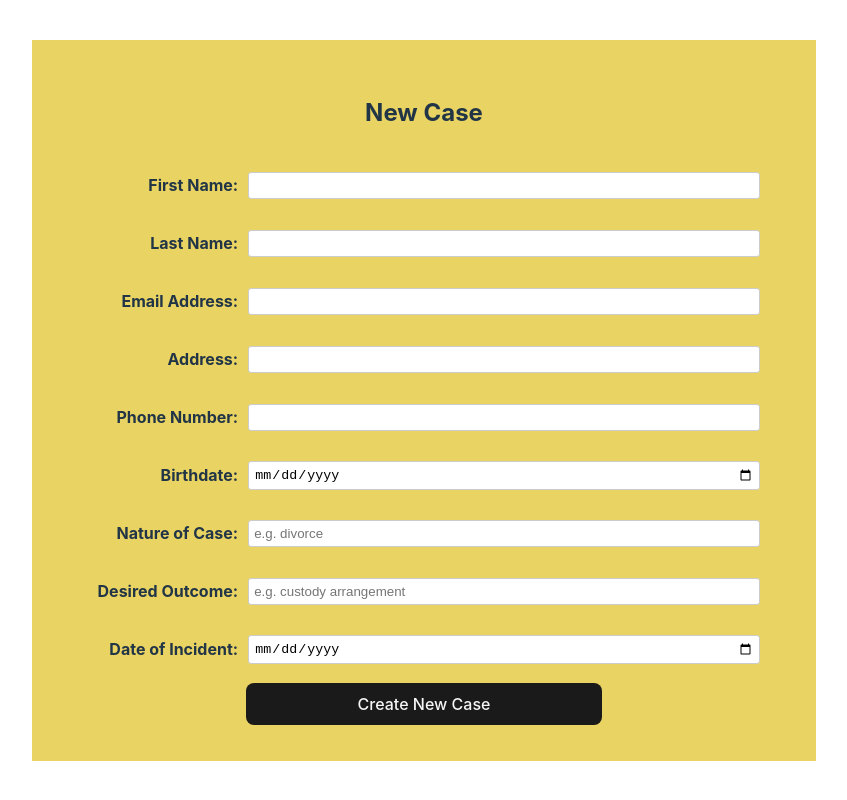
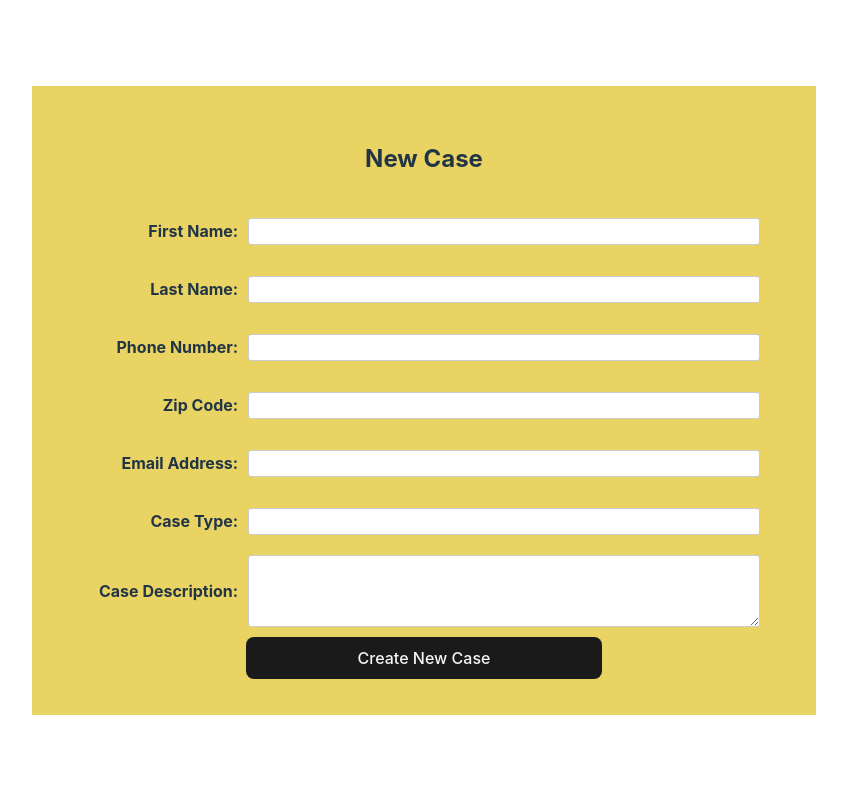
Before and after one commit to JaviTrek/LawLinker, a React (Vite) app in the folder frontend/: page /client in a window 1280 px wide. Shown: the whole page, without its empty margins (216-1063 px from the left). Built offline with nearby package versions, Linux system fonts and the light colour scheme.

Commit message:
Changed form fields to match fields on Morgan & Morgan site

```diff
--- a/frontend/src/components/Input.jsx
+++ b/frontend/src/components/Input.jsx
@@ -19,13 +19,11 @@ export default function Input() {
         defaultValues: {
             firstName: "",
             lastName: "",
+            phoneNumber: "",
+            zipCode: "",
             emailAddress: "",
-            address: "",
-            phoneNumber: "",
-            birthDate: "",
-            natureOfCase: "",
-            desiredOutcome: "",
-            dateOfIncident: "",
+            caseType: "",
+            caseDescription: "",
         }
     });
 
@@ -56,6 +54,7 @@ export default function Input() {
             <div className="form-input">
                 <label>First Name: </label>
                 <input
+                    className="input-field"
                     type="text"
                         // name="firstName"
                         // value={formData.firstName}
@@ -77,6 +76,30 @@ export default function Input() {
                 <p className="error-message">{errors.lastName?.message}</p>
             </div>
             <div className="form-input">
+                <label>Phone Number: </label>
+                <input
+                    className="input-field"
+                    type="text"
+                    // name="phoneNumber"
+                    // value={formData.phoneNumber}
+                    // onChange={handleChange}
+                    {...register('phoneNumber', {required: "Required"})}
+                />
+                <p className="error-message">{errors.phoneNumber?.message}</p>
+            </div>
+            <div className="form-input">
+                <label>Zip Code: </label>
+                <input
+                    className="input-field"
+                    type="text"
+                    // name="phoneNumber"
+                    // value={formData.phoneNumber}
+                    // onChange={handleChange}
+                    {...register('zipCode', {required: "Required"})}
+                />
+                <p className="error-message">{errors.zipCode?.message}</p>
+            </div>
+            <div className="form-input">
                 <label>Email Address: </label>
                 <input
                     className="input-field"
@@ -89,72 +112,29 @@ export default function Input() {
                 <p className="error-message">{errors.emailAddress?.message}</p>
             </div>
             <div className="form-input">
-                <label>Address: </label>
+                <label>Case Type: </label>
                 <input
-                    type="text"
-                    // name="address"
-                    // value={formData.emailAddress}
-                    // onChange={handleChange}
-                    {...register('address', {required: "Required"})}
-                />
-                <p className="error-message">{errors.address?.message}</p>
-            </div>
-            <div className="form-input">
-                <label>Phone Number: </label>
-                <input
-                    type="text"
-                    // name="phoneNumber"
-                    // value={formData.phoneNumber}
-                    // onChange={handleChange}
-                    {...register('phoneNumber', {required: "Required"})}
-                />
-                <p className="error-message">{errors.phoneNumber?.message}</p>
-            </div>
-            <div className="form-input">
-                <label>Birthdate: </label>
-                <input
-                    type="date"
-                    // name="birthDate"
-                    // value={formData.birthDate}
-                    // onChange={handleChange}
-                    {...register('birthDate', {required: "Required"})}
-                />
-                <p className="error-message">{errors.birthDate?.message}</p>
-            </div>
-            <div className="form-input">
-                <label>Nature of Case: </label>
-                <input
+                    class="input-field"
                     type="text"
                     // name="natureOfCase"
                     // value={formData.natureOfCase}
                     // onChange={handleChange}
-                    {...register('natureOfCase', {required: "Required"})}
-                    placeholder="e.g. divorce "
+                    {...register('caseType', {required: "Required"})}
                 />
-                <p className="error-message">{errors.natureOfCase?.message}</p>
+                <p className="error-message">{errors.caseType?.message}</p>
             </div>
             <div className="form-input">
-                <label>Desired Outcome: </label>
-                <input
-                    type="text"
+                <label>Case Description: </label>
+                <textarea
+                    className="input-field"
+                    class="input-field"
+                    rows="4"
                     // name="desiredOutcome"
                     // value={formData.desiredOutcome}
                     // onChange={handleChange}
-                    {...register('desiredOutcome', {required: "Required"})}
-                    placeholder="e.g. custody arrangement"
+                    {...register('caseDescription', {required: "Required"})}
                 />
-                <p className="error-message">{errors.desiredOutcome?.message}</p>
-            </div>
-            <div className="form-input">
-                <label>Date of Incident: </label>
-                <input
-                    type="date"
-                    // name="dateOfIncident"
-                    // value={formData.dateOfIncident}
-                    // onChange={handleChange}
-                    {...register('dateOfIncident', {required: "Required"})}
-                />
-                <p className="error-message">{errors.dateOfIncident?.message}</p>
+                <p className="error-message">{errors.caseDescription?.message}</p>
             </div>
             <button type="submit">Create New Case</button>
         </form>
--- a/frontend/src/css/Interface.css
+++ b/frontend/src/css/Interface.css
@@ -34,12 +34,13 @@ label {
     min-width: 170px;
   }
 
-  input {
+.input-field {
     padding: 5px;
     width: 100%;
     border: 1px solid #ccc;
     border-radius: 3px;
-  }
+}
+
 button {
     width: 50%;
     margin: 0 auto;
```
